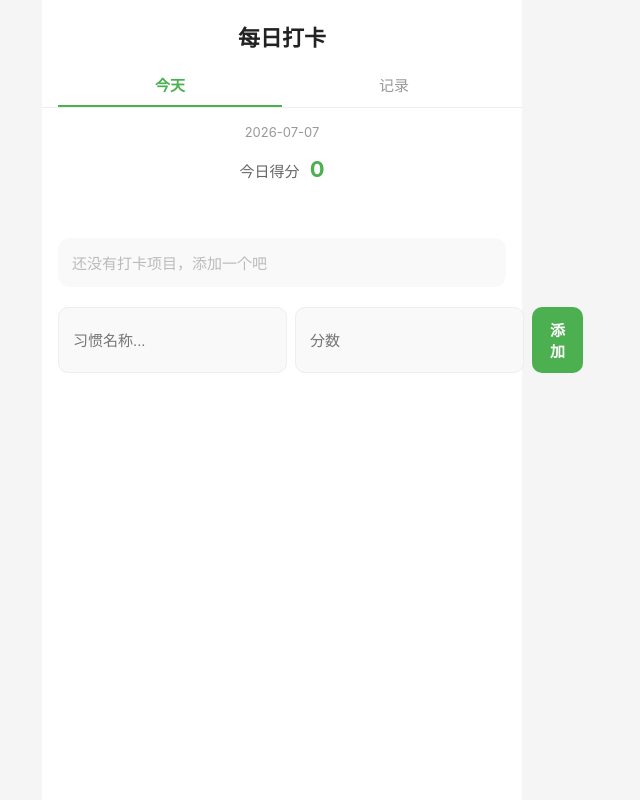
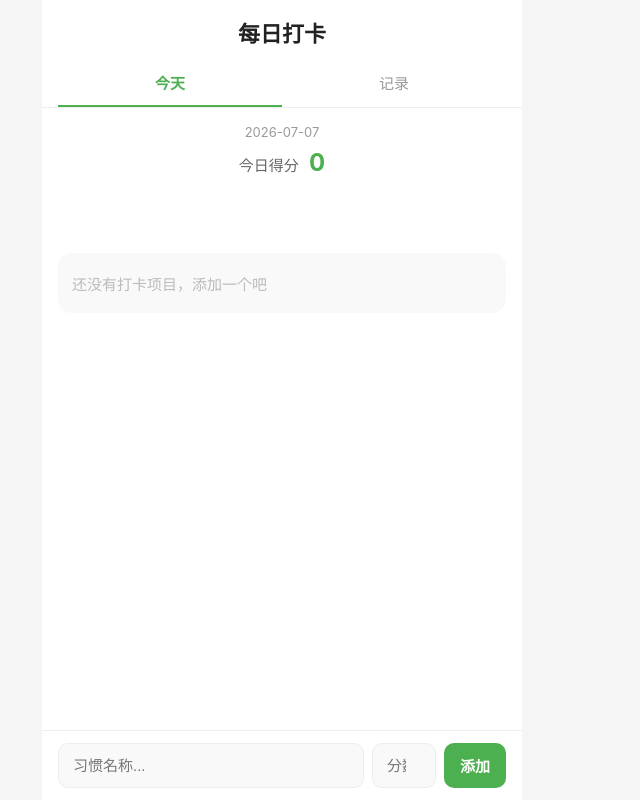
Before and after one commit to munnamila/Titan, a React (Vite) app: page / in a window 1280 px wide. Shown: the whole page, without its empty margins (358-998 px from the left). Built offline with nearby package versions, Linux system fonts and the light colour scheme.

Commit message:
添加图表可视化

```diff
--- a/index.html
+++ b/index.html
@@ -3,7 +3,9 @@
   <head>
     <meta charset="UTF-8" />
     <link rel="icon" type="image/svg+xml" href="/favicon.svg" />
-    <meta name="viewport" content="width=device-width, initial-scale=1.0" />
+    <meta name="viewport" content="width=device-width, initial-scale=1.0, maximum-scale=1.0, user-scalable=no" />
+    <meta name="apple-mobile-web-app-capable" content="yes" />
+    <meta name="apple-mobile-web-app-status-bar-style" content="default" />
     <title>checkin-web</title>
   </head>
   <body>
--- a/package.json
+++ b/package.json
@@ -11,7 +11,8 @@
   },
   "dependencies": {
     "react": "^19.2.7",
-    "react-dom": "^19.2.7"
+    "react-dom": "^19.2.7",
+    "recharts": "^3.9.2"
   },
   "devDependencies": {
     "@types/react": "^19.2.17",
--- a/src/App.css
+++ b/src/App.css
@@ -1,22 +1,32 @@
 * { box-sizing: border-box; margin: 0; padding: 0; }
+
+html, body {
+  height: 100%;
+  overscroll-behavior: none;
+}
 
 body {
   font-family: -apple-system, BlinkMacSystemFont, 'Segoe UI', sans-serif;
   background: #f5f5f5;
   color: #222;
+  -webkit-font-smoothing: antialiased;
 }
 
 .app {
   max-width: 480px;
   margin: 0 auto;
-  min-height: 100vh;
+  min-height: 100dvh;
   background: #fff;
   display: flex;
   flex-direction: column;
 }
 
 header {
-  padding: 20px 16px 0;
+  position: sticky;
+  top: 0;
+  z-index: 10;
+  padding: env(safe-area-inset-top, 16px) 16px 0;
+  padding-top: max(env(safe-area-inset-top), 16px);
   background: #fff;
   border-bottom: 1px solid #eee;
 }
@@ -30,18 +40,18 @@ header h1 {
 
 nav {
   display: flex;
-  gap: 0;
 }
 
 nav button {
   flex: 1;
-  padding: 10px;
+  padding: 12px;
   border: none;
   background: none;
   font-size: 15px;
   color: #999;
   cursor: pointer;
   border-bottom: 2px solid transparent;
+  -webkit-tap-highlight-color: transparent;
 }
 
 nav button.active {
@@ -52,14 +62,29 @@ nav button.active {
 
 main {
   flex: 1;
-  padding: 16px;
+  padding: 16px 16px 0;
+  overflow-y: auto;
+  padding-bottom: calc(env(safe-area-inset-bottom) + 80px);
 }
 
 .date {
   text-align: center;
   color: #999;
   font-size: 13px;
+  margin-bottom: 8px;
+}
+
+.score-banner {
+  text-align: center;
+  font-size: 15px;
+  color: #666;
   margin-bottom: 16px;
+}
+
+.score-banner strong {
+  font-size: 24px;
+  color: #4CAF50;
+  margin-left: 6px;
 }
 
 .habit-list {
@@ -67,16 +92,17 @@ main {
   display: flex;
   flex-direction: column;
   gap: 10px;
-  margin-bottom: 20px;
+  margin-bottom: 16px;
 }
 
 .habit-list li {
   display: flex;
   align-items: center;
   background: #f9f9f9;
-  border-radius: 12px;
-  padding: 14px;
+  border-radius: 14px;
+  padding: 16px 14px;
   gap: 12px;
+  min-height: 60px;
 }
 
 .habit-list li.done .habit-name {
@@ -85,19 +111,20 @@ main {
 }
 
 .check-btn {
-  width: 28px;
-  height: 28px;
+  width: 32px;
+  height: 32px;
   border-radius: 50%;
   border: 2px solid #ccc;
   background: none;
   cursor: pointer;
-  font-size: 14px;
+  font-size: 15px;
   font-weight: 700;
   color: #fff;
   flex-shrink: 0;
   display: flex;
   align-items: center;
   justify-content: center;
+  -webkit-tap-highlight-color: transparent;
 }
 
 li.done .check-btn {
@@ -108,44 +135,103 @@ li.done .check-btn {
 .habit-name {
   flex: 1;
   font-size: 16px;
-}
-
-.delete-btn {
-  background: none;
-  border: none;
-  color: #ddd;
-  font-size: 16px;
-  cursor: pointer;
-  padding: 4px;
-}
-
-.delete-btn:hover { color: #f44336; }
-
-.score-banner {
-  text-align: center;
-  font-size: 15px;
-  color: #666;
-  margin-bottom: 16px;
-}
-
-.score-banner strong {
-  font-size: 22px;
-  color: #4CAF50;
-  margin-left: 6px;
+  line-height: 1.3;
 }
 
 .habit-score {
   font-size: 13px;
   color: #4CAF50;
   font-weight: 600;
-  margin-right: 4px;
+  flex-shrink: 0;
 }
 
 li.done .habit-score { color: #aaa; }
 
+.delete-btn {
+  background: none;
+  border: none;
+  color: #ddd;
+  font-size: 18px;
+  cursor: pointer;
+  padding: 4px 4px 4px 4px;
+  flex-shrink: 0;
+  -webkit-tap-highlight-color: transparent;
+}
+
+.edit-btn {
+  background: none;
+  border: none;
+  color: #ccc;
+  font-size: 16px;
+  cursor: pointer;
+  padding: 4px;
+  flex-shrink: 0;
+  -webkit-tap-highlight-color: transparent;
+}
+
+.edit-row {
+  display: flex;
+  gap: 6px;
+  width: 100%;
+  align-items: center;
+}
+
+.edit-name {
+  flex: 1;
+  padding: 8px 10px;
+  border: 1px solid #4CAF50;
+  border-radius: 8px;
+  font-size: 15px;
+  outline: none;
+  min-width: 0;
+}
+
+.edit-score {
+  flex: 0 0 56px;
+  padding: 8px 8px;
+  border: 1px solid #4CAF50;
+  border-radius: 8px;
+  font-size: 15px;
+  outline: none;
+}
+
+.save-btn {
+  padding: 8px 12px;
+  background: #4CAF50;
+  color: #fff;
+  border: none;
+  border-radius: 8px;
+  font-size: 14px;
+  font-weight: 600;
+  cursor: pointer;
+  flex-shrink: 0;
+}
+
+.cancel-btn {
+  background: none;
+  border: none;
+  color: #bbb;
+  font-size: 18px;
+  cursor: pointer;
+  padding: 4px;
+  flex-shrink: 0;
+}
+
+/* 底部添加栏固定 */
 .add-row {
+  position: fixed;
+  bottom: 0;
+  left: 50%;
+  transform: translateX(-50%);
+  width: 100%;
+  max-width: 480px;
   display: flex;
   gap: 8px;
+  padding: 12px 16px;
+  padding-bottom: max(env(safe-area-inset-bottom), 12px);
+  background: #fff;
+  border-top: 1px solid #eee;
+  z-index: 10;
 }
 
 .add-row input {
@@ -156,16 +242,17 @@ li.done .habit-score { color: #aaa; }
   font-size: 15px;
   outline: none;
   background: #f9f9f9;
+  min-width: 0;
 }
 
 .add-row input:focus { border-color: #4CAF50; }
 
 .add-row .score-input {
-  flex: 0 0 70px;
+  flex: 0 0 64px;
 }
 
 .add-row button {
-  padding: 12px 18px;
+  padding: 12px 16px;
   background: #4CAF50;
   color: #fff;
   border: none;
@@ -173,40 +260,64 @@ li.done .habit-score { color: #aaa; }
   font-size: 15px;
   font-weight: 600;
   cursor: pointer;
+  flex-shrink: 0;
+  -webkit-tap-highlight-color: transparent;
+}
+
+.empty {
+  text-align: center;
+  color: #bbb;
+  margin-top: 60px;
+  font-size: 15px;
+}
+
+.chart-card {
+  background: #f9f9f9;
+  border-radius: 14px;
+  padding: 14px 10px 10px;
+  margin-bottom: 14px;
+}
+
+.chart-title {
+  font-size: 14px;
+  font-weight: 600;
+  color: #555;
+  margin-bottom: 8px;
+  padding-left: 4px;
+}
+
+.section-title {
+  font-size: 14px;
+  font-weight: 600;
+  color: #555;
+  margin: 4px 0 10px 2px;
+}
+
+.history-card {
+  background: #f9f9f9;
+  border-radius: 14px;
+  padding: 14px;
+  margin-bottom: 12px;
 }
 
 .history-header {
   display: flex;
   justify-content: space-between;
   align-items: center;
-  margin-bottom: 8px;
-}
-
-.history-score {
-  font-weight: 600;
-  color: #4CAF50;
-  font-size: 14px;
-}
-
-.empty {
-  text-align: center;
-  color: #bbb;
-  margin-top: 40px;
-  font-size: 15px;
-}
-
-.history-card {
-  background: #f9f9f9;
-  border-radius: 12px;
-  padding: 14px;
-  margin-bottom: 12px;
+  margin-bottom: 10px;
 }
 
 .history-date {
   font-weight: 600;
   font-size: 14px;
-  color: #666;
+  color: #555;
   margin: 0;
+}
+
+.history-score {
+  font-weight: 700;
+  color: #4CAF50;
+  font-size: 14px;
 }
 
 .chips {
@@ -219,6 +330,6 @@ li.done .habit-score { color: #aaa; }
   background: #e8f5e9;
   color: #4CAF50;
   border-radius: 8px;
-  padding: 4px 10px;
+  padding: 5px 10px;
   font-size: 13px;
 }
--- a/src/App.jsx
+++ b/src/App.jsx
@@ -1,7 +1,13 @@
 import { useState, useEffect } from 'react'
+import {
+  LineChart, Line, XAxis, YAxis, Tooltip, ResponsiveContainer, CartesianGrid,
+  PieChart, Pie, Cell, Legend
+} from 'recharts'
 import './App.css'
 
 const TODAY = new Date().toISOString().split('T')[0]
+
+const PIE_COLORS = ['#4CAF50','#2196F3','#FF9800','#E91E63','#9C27B0','#00BCD4','#FF5722','#8BC34A']
 
 function loadData() {
   return {
@@ -9,13 +15,16 @@ function loadData() {
     records: JSON.parse(localStorage.getItem('records') || '{}'),
   }
 }
+function saveHabits(h) { localStorage.setItem('habits', JSON.stringify(h)) }
+function saveRecords(r) { localStorage.setItem('records', JSON.stringify(r)) }
 
-function saveHabits(habits) {
-  localStorage.setItem('habits', JSON.stringify(habits))
-}
-
-function saveRecords(records) {
-  localStorage.setItem('records', JSON.stringify(records))
+// 生成最近 n 天的日期数组
+function lastNDays(n) {
+  return Array.from({ length: n }, (_, i) => {
+    const d = new Date()
+    d.setDate(d.getDate() - (n - 1 - i))
+    return d.toISOString().split('T')[0]
+  })
 }
 
 export default function App() {
@@ -24,6 +33,9 @@ export default function App() {
   const [newName, setNewName] = useState('')
   const [newScore, setNewScore] = useState('')
   const [tab, setTab] = useState('today')
+  const [editingId, setEditingId] = useState(null)
+  const [editName, setEditName] = useState('')
+  const [editScore, setEditScore] = useState('')
 
   useEffect(() => {
     const { habits, records } = loadData()
@@ -32,6 +44,7 @@ export default function App() {
   }, [])
 
   const todayCheckins = records[TODAY] || []
+  const habitMap = Object.fromEntries(habits.map(h => [h.id, h]))
 
   const todayScore = habits
     .filter(h => todayCheckins.includes(h.id))
@@ -39,9 +52,7 @@ export default function App() {
 
   function toggle(id) {
     const current = records[TODAY] || []
-    const updated = current.includes(id)
-      ? current.filter(x => x !== id)
-      : [...current, id]
+    const updated = current.includes(id) ? current.filter(x => x !== id) : [...current, id]
     const newRecords = { ...records, [TODAY]: updated }
     setRecords(newRecords)
     saveRecords(newRecords)
@@ -65,7 +76,21 @@ export default function App() {
     saveHabits(updated)
   }
 
-  const habitMap = Object.fromEntries(habits.map(h => [h.id, h]))
+  function startEdit(h) {
+    setEditingId(h.id)
+    setEditName(h.name)
+    setEditScore(String(h.score || 1))
+  }
+
+  function saveEdit() {
+    const name = editName.trim()
+    const score = parseInt(editScore) || 1
+    if (!name) return
+    const updated = habits.map(h => h.id === editingId ? { ...h, name, score } : h)
+    setHabits(updated)
+    saveHabits(updated)
+    setEditingId(null)
+  }
 
   const historyDays = Object.keys(records)
     .sort((a, b) => b.localeCompare(a))
@@ -75,6 +100,19 @@ export default function App() {
       return { date, ids, score }
     })
     .filter(d => d.ids.length > 0)
+
+  // 折线图数据：近14天每日得分
+  const lineData = lastNDays(14).map(date => {
+    const ids = records[date] || []
+    const score = ids.reduce((sum, id) => sum + (habitMap[id]?.score || 0), 0)
+    return { date: date.slice(5), score } // 显示 MM-DD
+  })
+
+  // 饼图数据：每个习惯的总完成次数
+  const pieData = habits.map(h => ({
+    name: h.name,
+    value: Object.values(records).filter(ids => ids.includes(h.id)).length
+  })).filter(d => d.value > 0)
 
   return (
     <div className="app">
@@ -94,34 +132,32 @@ export default function App() {
             {habits.length === 0 && <li className="empty">还没有打卡项目，添加一个吧</li>}
             {habits.map(h => {
               const done = todayCheckins.includes(h.id)
+              const isEditing = editingId === h.id
               return (
-                <li key={h.id} className={done ? 'done' : ''}>
-                  <button className="check-btn" onClick={() => toggle(h.id)}>
-                    {done ? '✓' : ''}
-                  </button>
+                <li key={h.id} className={done && !isEditing ? 'done' : ''}>
+                  {isEditing ? (
+                    <div className="edit-row">
+                      <input className="edit-name" value={editName} onChange={e => setEditName(e.target.value)} autoFocus />
+                      <input className="edit-score" type="number" min="1" value={editScore} onChange={e => setEditScore(e.target.value)} />
+                      <button className="save-btn" onClick={saveEdit}>保存</button>
+                      <button className="cancel-btn" onClick={() => setEditingId(null)}>✕</button>
+                    </div>
+                  ) : (
+                    <>
+                      <button className="check-btn" onClick={() => toggle(h.id)}>{done ? '✓' : ''}</button>
                       <span className="habit-name">{h.name}</span>
                       <span className="habit-score">+{h.score || 1}</span>
+                      <button className="edit-btn" onClick={() => startEdit(h)}>✎</button>
                       <button className="delete-btn" onClick={() => deleteHabit(h.id)}>✕</button>
+                    </>
+                  )}
                 </li>
               )
             })}
           </ul>
           <div className="add-row">
-            <input
-              placeholder="习惯名称..."
-              value={newName}
-              onChange={e => setNewName(e.target.value)}
-              onKeyDown={e => e.key === 'Enter' && addHabit()}
-            />
-            <input
-              className="score-input"
-              placeholder="分数"
-              type="number"
-              min="1"
-              value={newScore}
-              onChange={e => setNewScore(e.target.value)}
-              onKeyDown={e => e.key === 'Enter' && addHabit()}
-            />
+            <input placeholder="习惯名称..." value={newName} onChange={e => setNewName(e.target.value)} onKeyDown={e => e.key === 'Enter' && addHabit()} />
+            <input className="score-input" placeholder="分数" type="number" min="1" value={newScore} onChange={e => setNewScore(e.target.value)} onKeyDown={e => e.key === 'Enter' && addHabit()} />
             <button onClick={addHabit}>添加</button>
           </div>
         </main>
@@ -130,6 +166,42 @@ export default function App() {
       {tab === 'history' && (
         <main>
           {historyDays.length === 0 && <p className="empty">还没有打卡记录</p>}
+
+          {historyDays.length > 0 && (
+            <>
+              {/* 折线图 */}
+              <div className="chart-card">
+                <p className="chart-title">近14天得分</p>
+                <ResponsiveContainer width="100%" height={180}>
+                  <LineChart data={lineData} margin={{ top: 8, right: 8, left: -20, bottom: 0 }}>
+                    <CartesianGrid strokeDasharray="3 3" stroke="#f0f0f0" />
+                    <XAxis dataKey="date" tick={{ fontSize: 11 }} interval={1} />
+                    <YAxis tick={{ fontSize: 11 }} />
+                    <Tooltip />
+                    <Line type="monotone" dataKey="score" stroke="#4CAF50" strokeWidth={2} dot={{ r: 3 }} activeDot={{ r: 5 }} name="得分" />
+                  </LineChart>
+                </ResponsiveContainer>
+              </div>
+
+              {/* 饼图 */}
+              {pieData.length > 0 && (
+                <div className="chart-card">
+                  <p className="chart-title">习惯完成次数</p>
+                  <ResponsiveContainer width="100%" height={220}>
+                    <PieChart>
+                      <Pie data={pieData} cx="50%" cy="45%" outerRadius={75} dataKey="value" label={({ name, value }) => `${name} ${value}`} labelLine={false}>
+                        {pieData.map((_, i) => (
+                          <Cell key={i} fill={PIE_COLORS[i % PIE_COLORS.length]} />
+                        ))}
+                      </Pie>
+                      <Legend iconSize={10} wrapperStyle={{ fontSize: 12 }} />
+                    </PieChart>
+                  </ResponsiveContainer>
+                </div>
+              )}
+
+              {/* 列表 */}
+              <p className="section-title">每日明细</p>
               {historyDays.map(({ date, ids, score }) => (
                 <div key={date} className="history-card">
                   <div className="history-header">
@@ -137,14 +209,14 @@ export default function App() {
                     <span className="history-score">{score} 分</span>
                   </div>
                   <div className="chips">
-                {ids.map(id => (
-                  <span key={id} className="chip">
-                    ✓ {habitMap[id]?.name || '已删除'} +{habitMap[id]?.score || 0}
-                  </span>
+                    {ids.filter(id => habitMap[id]).map(id => (
+                      <span key={id} className="chip">✓ {habitMap[id].name} +{habitMap[id].score || 1}</span>
                     ))}
                   </div>
                 </div>
               ))}
+            </>
+          )}
         </main>
       )}
     </div>
```
Also changed, not shown: 1 other file (tests, documents, lock files or other folders). Lines whose indentation alone changed are shown as unchanged.
